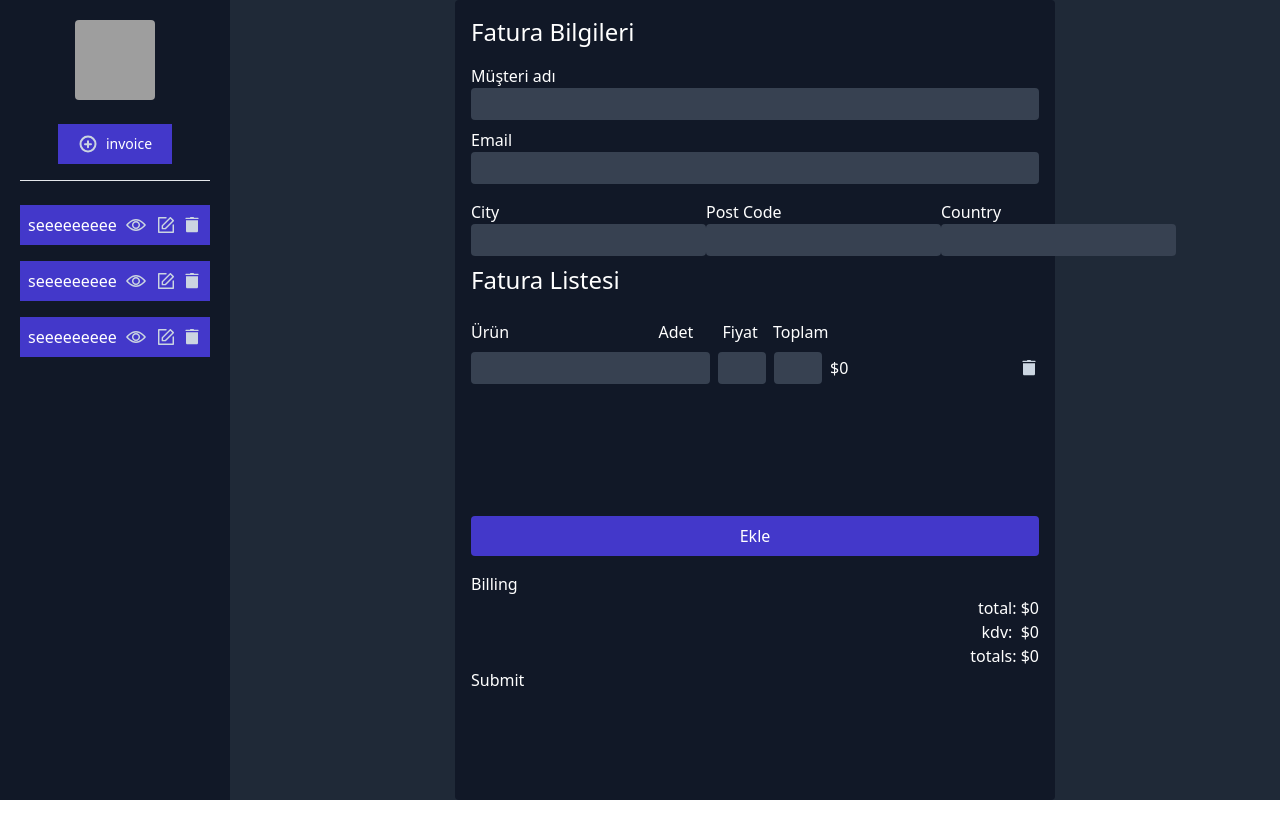
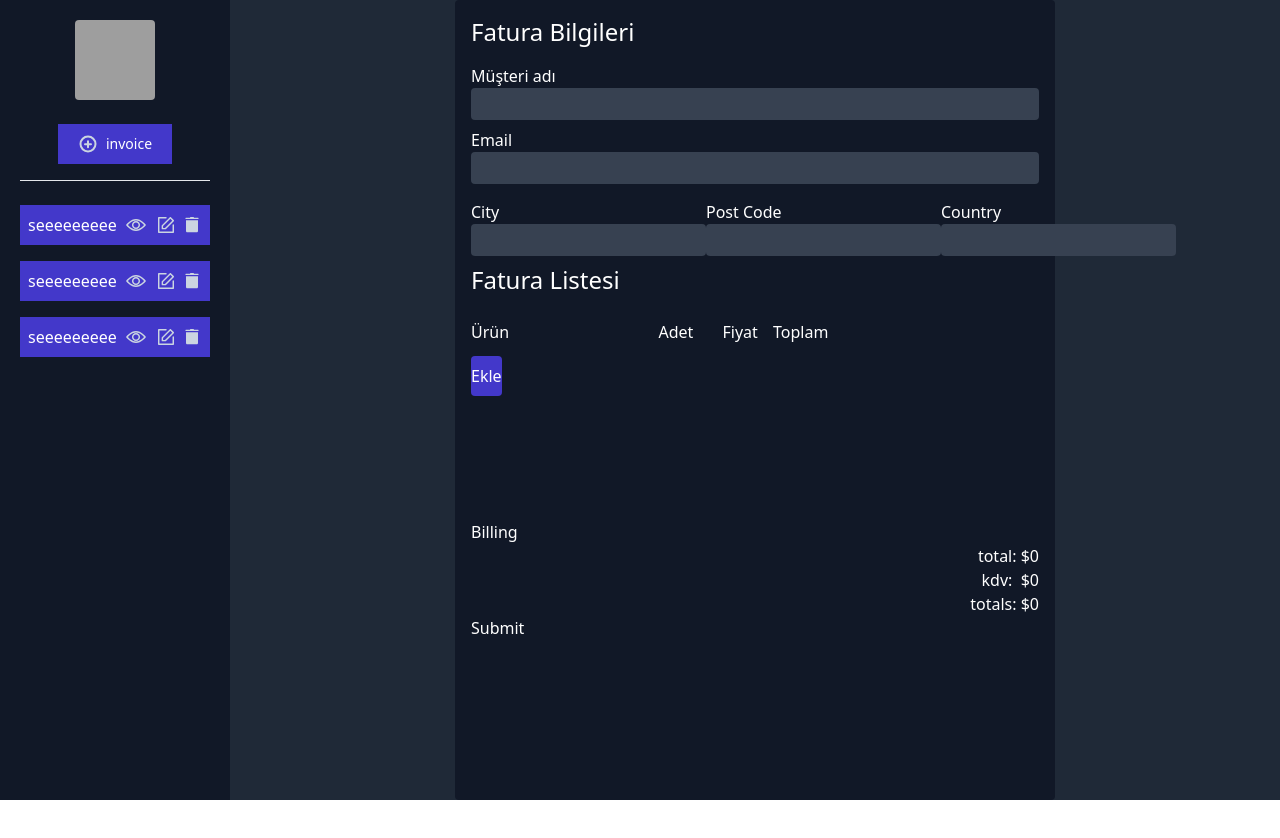
Before and after one commit to Serkan-Ucakcioglu/Invoice-System, a React (Vite) app: page /#/ in a window 1280 px wide. Shown: the top 838 px of the page. Built offline with nearby package versions, Linux system fonts and the light colour scheme; grey boxes are pictures that could not be loaded.

Commit message:
usefield array

```diff
--- a/src/Features/Invoice/CreateInvoice.jsx
+++ b/src/Features/Invoice/CreateInvoice.jsx
@@ -46,13 +46,7 @@ function CreateInvoice() {
             <ProductTitle />
             <Product />
           </div>
-          <button
-            type="button"
-            onClick={add}
-            className="h-10 mt-3 rounded bg-indigo-700 text-white"
-          >
-            Ekle
-          </button>
+
           <Bill />
         </form>
       </div>
--- a/src/Features/Invoice/Product/ProductList.jsx
+++ b/src/Features/Invoice/Product/ProductList.jsx
@@ -1,13 +1,19 @@
 import TrashSvg from "../../../Assets/TrashSvg";
 import { useDispatch } from "react-redux";
 import { deleteProduct, updateProduct } from "../../invoiceSlice";
-import { useForm } from "react-hook-form";
+import { useForm, useFieldArray } from "react-hook-form";
 import { useEffect } from "react";
 
 function ProductList({ id }) {
   const dispatch = useDispatch();
-  const { watch, register } = useForm();
-
+  const { watch, control, register, handleSubmit } = useForm();
+  const { fields, append } = useFieldArray({
+    control,
+    name: "test", // unique name for your Field Array
+  });
+  const onSubmit = (data) => {
+    console.log(data);
+  };
   const name = watch("product");
   const quantity = watch("quantity");
   const price = watch("price");
@@ -31,17 +37,29 @@ function ProductList({ id }) {
   };
 
   return (
-    <div className="flex items-center h-8  mt-2 ">
+    <div className="flex flex-col">
+      {fields.map((field) => {
+        return (
+          <div
+            key={field.id}
+            onClick={handleSubmit(onSubmit)}
+            className="flex items-center h-8  mt-2 "
+          >
             <input
               id="ürün"
               type="text"
               {...register("product", { required: true, pattern: /[^0-9]/g })}
               className="pl-2 mr-2 bg-gray-700 h-8 rounded outline-none"
             />
+
             <input
               id="adet"
               type="number"
-        {...register("quantity", { required: "required!", min: 0, max: 100 })}
+              {...register("quantity", {
+                required: "required!",
+                min: 0,
+                max: 100,
+              })}
               className="mr-2 pl-2 w-12 bg-gray-700 h-8 rounded outline-none"
             />
             <input
@@ -50,12 +68,27 @@ function ProductList({ id }) {
               {...register("price", { required: true })}
               className="mr-2 pl-2 w-12 px-2 bg-gray-700 h-8 rounded outline-none"
             />
+
             <div className="text-white">${quantity * price || 0}</div>
             <div className="ml-auto inline" onClick={deleteProducts}>
               <TrashSvg />
             </div>
           </div>
         );
+      })}
+      <section>
+        <button
+          type="button"
+          onClick={() => {
+            append({ firstName: "appendBill", lastName: "appendLuo" });
+          }}
+          className="h-10 mt-3 rounded bg-indigo-700 text-white"
+        >
+          Ekle
+        </button>
+      </section>
+    </div>
+  );
 }
 
 export default ProductList;
```
Lines whose indentation alone changed are shown as unchanged.
